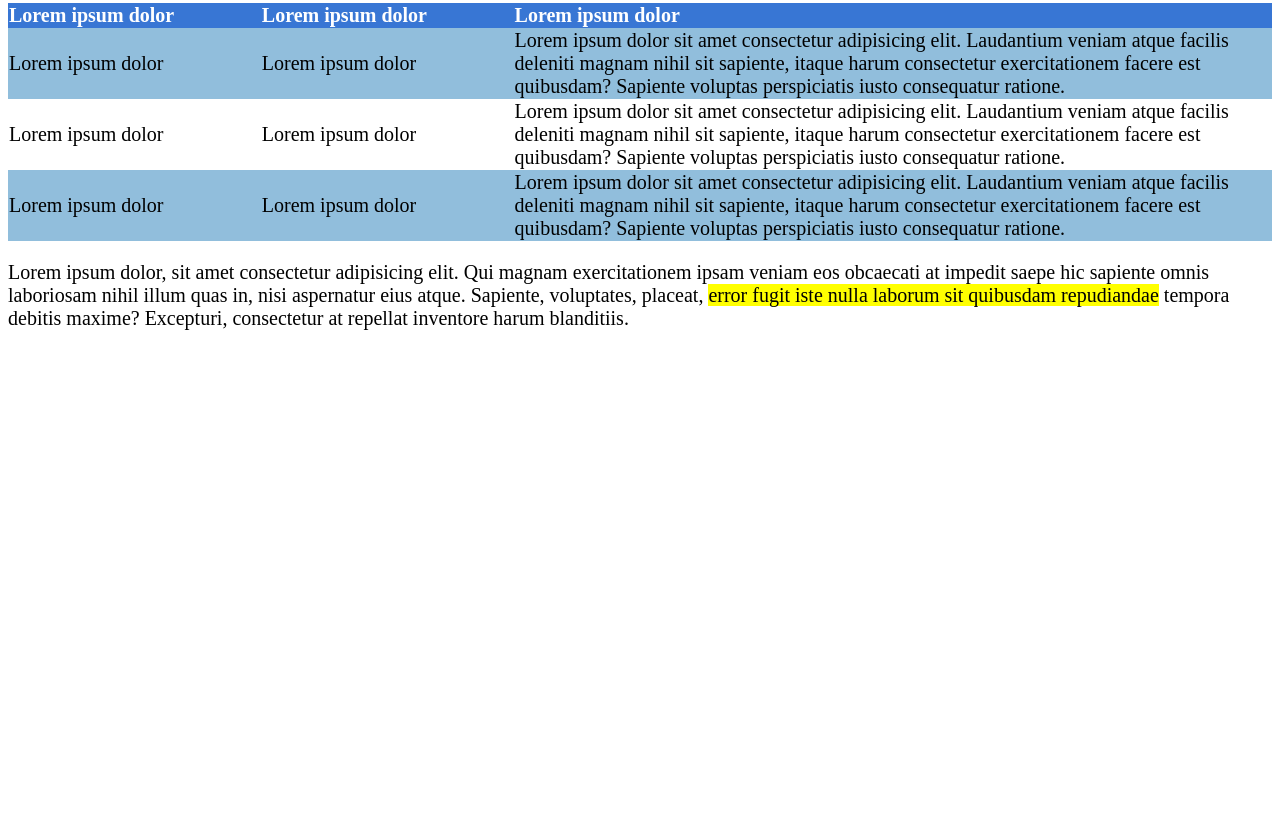
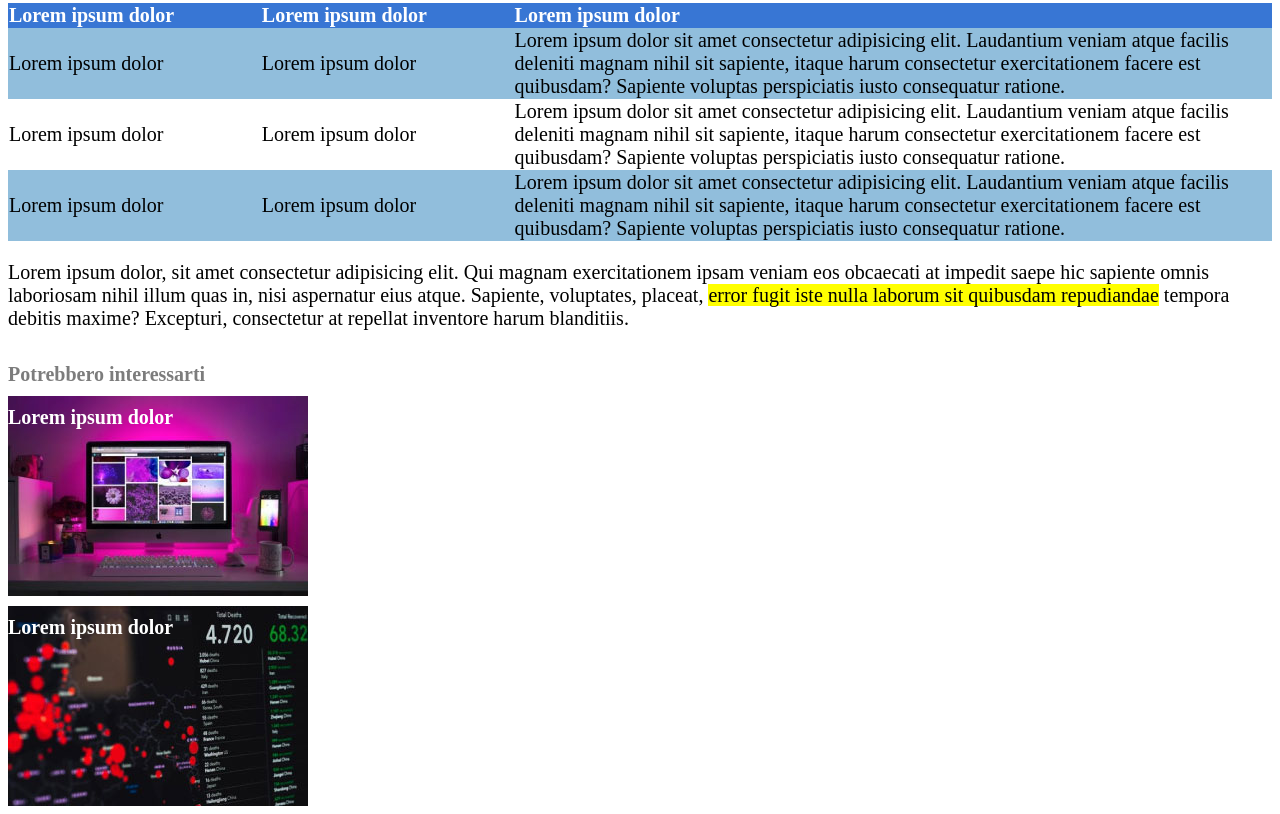
Before and after one commit to leonardo-guglielmini/html-css-booleaner, a plain HTML site: page index.html in a window 1280 px wide. Shown: the part 872-1686 px from the top of the page. Before the commit the page ends 1222 px from the top, so only its background shows below. Drawn offline with Linux system fonts and the light colour scheme.

Commit message:
aggiunta della parte finale dell'articolo che comprende le immagini a piè di pagina con il testo e relativo css

```diff
--- a/css/style.css
+++ b/css/style.css
@@ -60,4 +60,31 @@ header{
 .title_smaller{
     font-size: 20px;
     color: rgba(0, 0, 0, 0.514);
+    margin-bottom: 10px;
 }
+
+#image-with-text-monitor{
+    background-image: url(../img/monitor.jpg);
+    width: 300px;
+    height: 200px;
+    position:relative;
+    margin-bottom: 10px;
+}
+
+#image-with-text-graph{
+    text-align: left;
+    background-image: url(../img/graph.jpg);
+    width: 300px;
+    height: 200px;
+    font-weight: bold;
+    color:white;
+    font-size: 20px;
+}
+
+.text{
+    text-align: left;
+    font-weight: bold;
+    color:white;
+    font-size: 20px;
+    padding-top: 10px;
+}
--- a/index.html
+++ b/index.html
@@ -9,15 +9,16 @@
 
     <body>
         <header id="header">
-
+            <!-- Header della pagina, dove il background viene impostato tramite il file css mentre la scritta "The booleaner" in foreground viene inserita tramite il tag <img>  -->
             <img id="front" src="./img/logo.svg" alt="logo The Booleaner">
-
         </header>
 
         <main>
             <section>
+                <!-- Sezione centrale della pagina web, che comprende l'articolo per intero, le immagini, la lista non ordinata e la table -->
                 <h1 id="title">Internet deve essere al servizio del "bene pubblico": il manifesto di Tim Berners-Lee</h1>
 
+                <!-- Ho inserito all'interno del tag <p> il tag <span> per selezione la parte di testo da evidenziare, inserendolo come classe nel file css in caso di utilizzi plurimi -->
                 <p id="author">Scritto da <span id="author-name">The
                 Booleaner</span> <br> il 10/10/2020</p>
 
@@ -39,6 +40,7 @@
                     <li>dolor alias cum voluptas voluptatum, enim assumenda fugiat autem temporibus quas deleniti accusantium.</li>
                 </ul>
 
+                <!-- Durante la creazione della table ho inserito l'attributo cellspacing per rimuovere la spaziatura tra le celle e ho assegnato alle prime due colonne una larghezza fissa del 20% della table ciascuna -->
                 <table class="table" cellspacing="0">
                     <thead class="table-head">
                             <td class="table-smaller-cell">Lorem ipsum dolor</td>
@@ -68,6 +70,19 @@
             </section>
 
             <section>
+                <!-- In questa sezione, per inserire il testo sopra un immagine e avere il completo controllo di esso senza spostare/modificare il background ho innestato due tag <div> per poter controllare autonomamente sia l'immagine di sfondo che il testo al suo interno -->
+                <h5 class="title_smaller">Potrebbero interessarti</h5>
+                <div id="image-with-text-monitor">
+                    <div class="text">
+                        Lorem ipsum dolor
+                    </div>
+                </div>
+
+                <div id="image-with-text-graph">
+                    <div class="text">
+                        Lorem ipsum dolor
+                    </div>
+                </div>
             </section>
         </main>
     </body>
```
